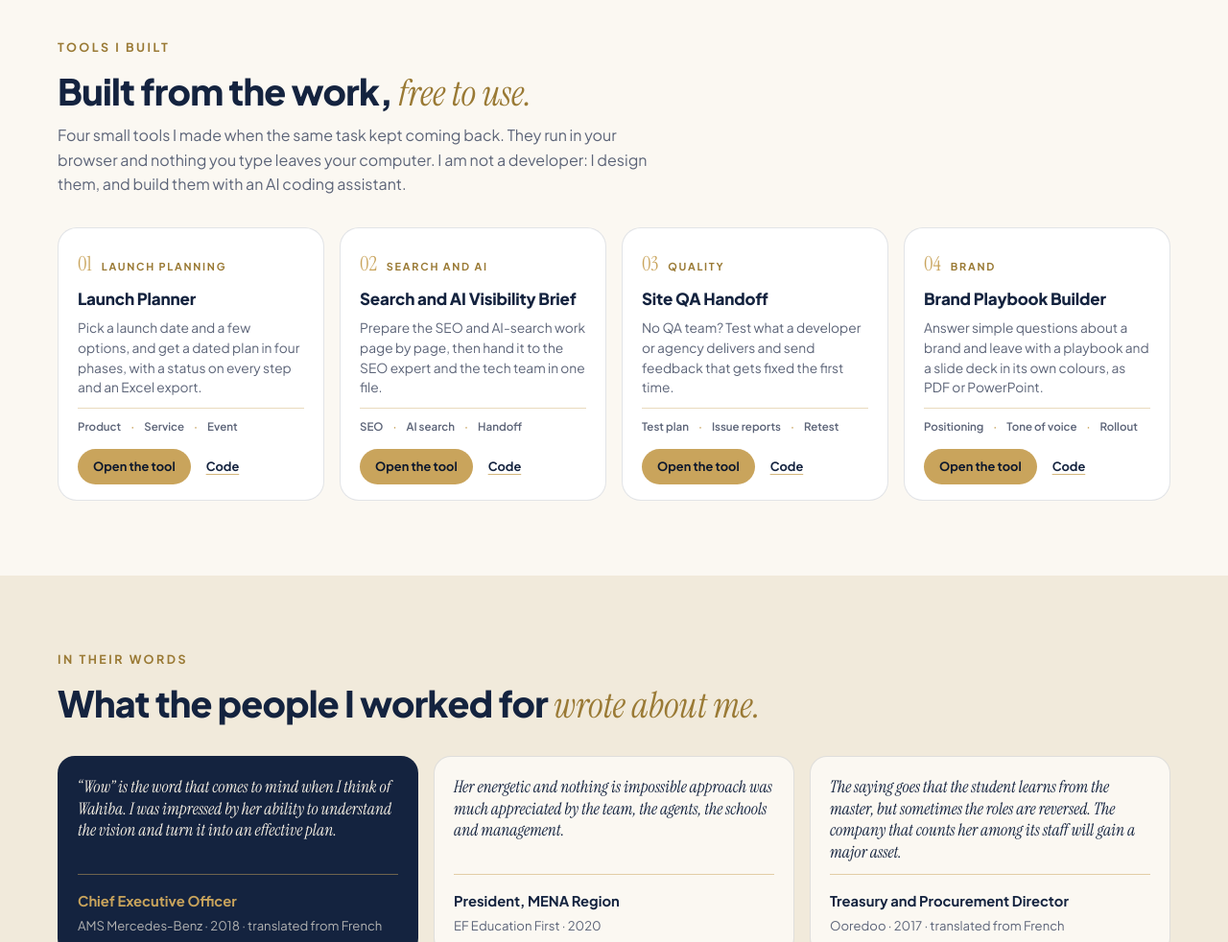
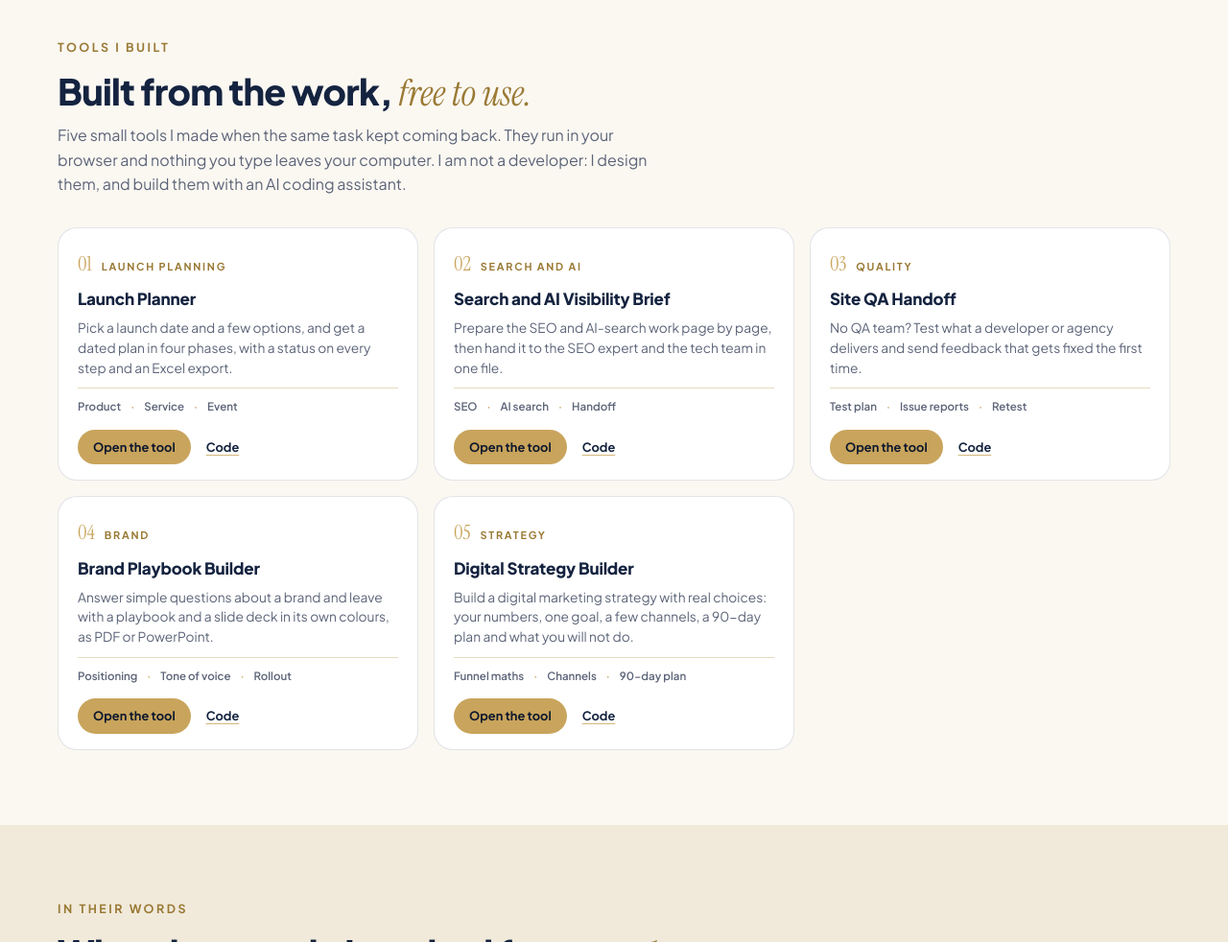
Before and after one commit to rechidwahiba-cell/portfolio, a plain HTML site: page index.html in a window 1280 px wide. Shown: the part 3220-4202 px from the top of the page at 96% size. Drawn offline with Linux system fonts and the light colour scheme.

Commit message:
Add Digital Strategy Builder to the tools section
Co-Authored-By: Claude Fable 5.2 <noreply@anthropic.com>

```diff
--- a/index.html
+++ b/index.html
@@ -208,7 +208,7 @@
     <div class="section__head reveal">
       <p class="eyebrow eyebrow--dark">Tools I built</p>
       <h2>Built from the work, <em>free to use.</em></h2>
-      <p class="section__intro">Four small tools I made when the same task kept coming back. They run in your browser and nothing you type leaves your computer. I am not a developer: I design them, and build them with an AI coding assistant.</p>
+      <p class="section__intro">Five small tools I made when the same task kept coming back. They run in your browser and nothing you type leaves your computer. I am not a developer: I design them, and build them with an AI coding assistant.</p>
     </div>
     <div class="wgrid tgrid">
       <article class="wcard reveal">
@@ -238,6 +238,13 @@
         <p>Answer simple questions about a brand and leave with a playbook and a slide deck in its own colours, as PDF or PowerPoint.</p>
         <ul class="wcard__foot"><li>Positioning</li><li>Tone of voice</li><li>Rollout</li></ul>
         <div class="tlinks"><a class="tlink" href="https://rechidwahiba-cell.github.io/brand-playbook/" target="_blank" rel="noopener">Open the tool</a><a href="https://github.com/rechidwahiba-cell/brand-playbook" target="_blank" rel="noopener">Code</a></div>
+      </article>
+      <article class="wcard reveal">
+        <div class="wcard__top"><span class="wcard__no">05</span><span class="wcard__co">Strategy</span></div>
+        <h3>Digital Strategy Builder</h3>
+        <p>Build a digital marketing strategy with real choices: your numbers, one goal, a few channels, a 90-day plan and what you will not do.</p>
+        <ul class="wcard__foot"><li>Funnel maths</li><li>Channels</li><li>90-day plan</li></ul>
+        <div class="tlinks"><a class="tlink" href="https://rechidwahiba-cell.github.io/digital-strategy/" target="_blank" rel="noopener">Open the tool</a><a href="https://github.com/rechidwahiba-cell/digital-strategy" target="_blank" rel="noopener">Code</a></div>
       </article>
     </div>
   </section>
--- a/styles.css
+++ b/styles.css
@@ -630,12 +630,13 @@ h2 { font-size: clamp(1.6rem, 3vw, 2.35rem); }
 }
 
 /* Tools I built */
-.tgrid { grid-template-columns: repeat(4, 1fr); }
+.tgrid { grid-template-columns: repeat(5, 1fr); }
 .tgrid .wcard p { flex: 1; }
 .tlinks { display: flex; align-items: center; gap: 16px; padding-top: 4px; font-size: .8rem; font-weight: 700; }
 .tlinks a { color: var(--navy); text-decoration: underline; text-underline-offset: 3px; text-decoration-color: rgba(201, 164, 92, .8); }
 .tlinks a:hover { color: #9A7A35; }
 .tlinks .tlink { padding: 8px 16px; border-radius: 999px; background: var(--gold); color: var(--navy-deep); text-decoration: none; }
 .tlinks .tlink:hover { background: var(--gold-soft); color: var(--navy-deep); }
+@media (max-width: 1400px) { .tgrid { grid-template-columns: repeat(3, 1fr); } }
 @media (max-width: 1100px) { .tgrid { grid-template-columns: repeat(2, 1fr); } }
 @media (max-width: 640px) { .tgrid { grid-template-columns: 1fr; } }
```
